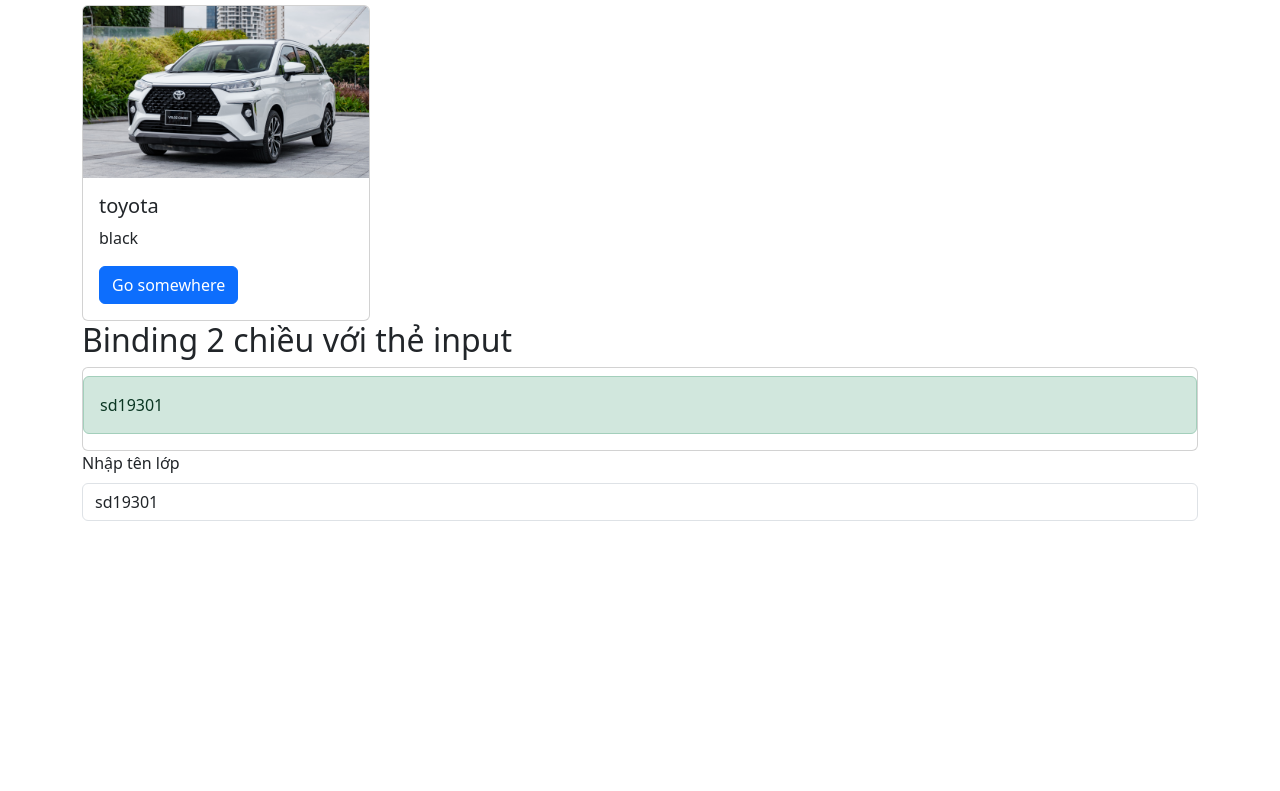
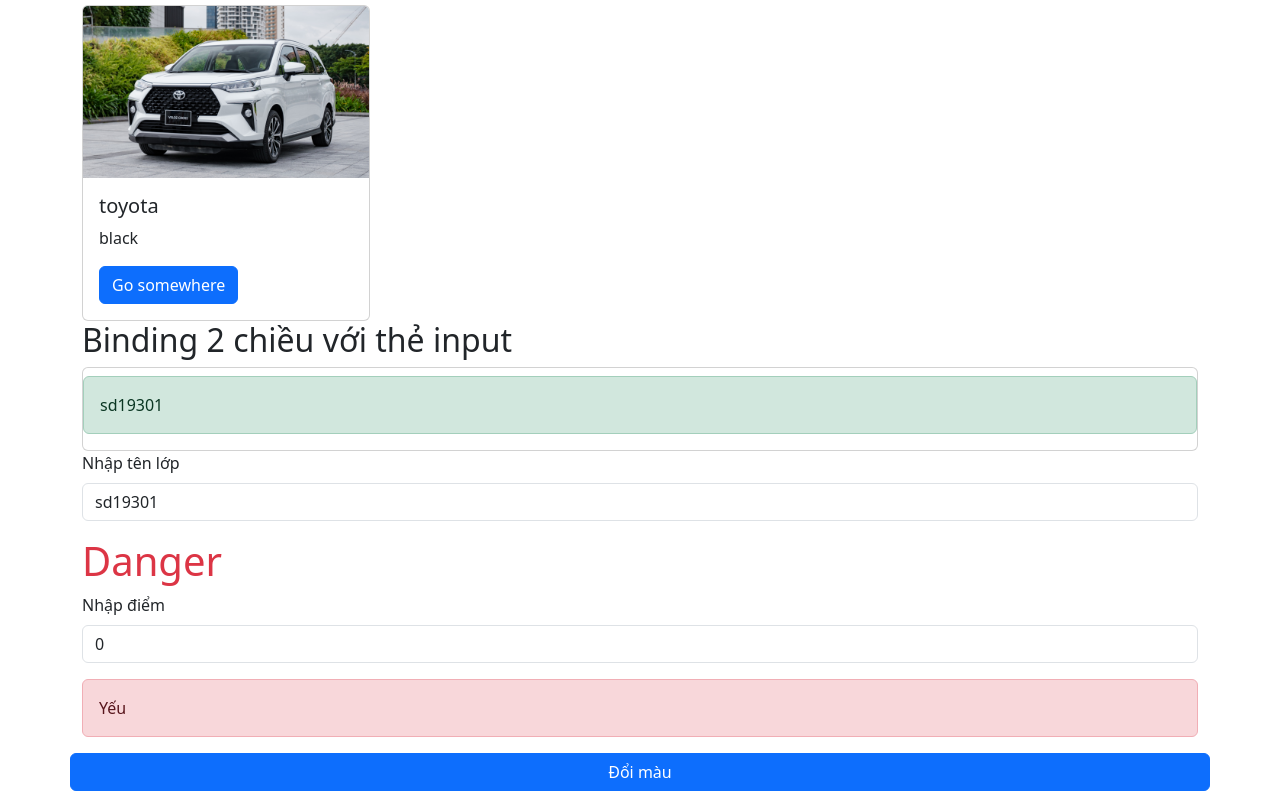
Before and after one commit to HieuNT-2001/VUEJS---SOF308, a Vue app in the folder sof308-js/: page / in a window 1280 px wide. Shown: the part 1481-2272 px from the top of the page. Before the commit the page ends 2018 px from the top, so only its background shows below. Built offline with nearby package versions, Linux system fonts and the light colour scheme.

Commit message:
hoc v-if, v-bind voi class

```diff
--- a/sof308-js/src/App.vue
+++ b/sof308-js/src/App.vue
@@ -3,6 +3,7 @@
 // import TheWelcome from './components/TheWelcome.vue'
 import Bai1 from './components/Bai1.vue'
 import Bai2 from './components/Bai2.vue'
+import ClassBinding from './components/ClassBinding.vue';
 import State from './components/State.vue';
 </script>
 
@@ -56,6 +57,7 @@ import State from './components/State.vue';
       <Bai1 />
       <Bai2 />
       <State />
+      <ClassBinding />
     </div>
   </div>
 </template>
--- /dev/null
+++ b/sof308-js/src/components/ClassBinding.vue
@@ -0,0 +1,52 @@
+<script setup>
+import { ref } from 'vue'
+
+let changeColor = ref(true)
+
+// Khai báo ra hàm đổi màu
+function color() {
+  changeColor.value = !changeColor.value
+}
+
+// Khai báo 1 biến score có giá trị là số
+let score = ref(0)
+</script>
+
+<template>
+  <div class="col-md-12">
+    <!-- Sử dụng class để chuyển class dựa trên điều kiện -->
+    <h1 :class="changeColor ? 'text-danger' : ''">Danger</h1>
+  </div>
+
+  <div class="col-md-12">
+    <!-- Sử dụng câu lệnh điều kiện trong vuejs -->
+    <!-- BT: cho người dùng v-if & v-else trong vuejs
+      nếu điểm >= 9 => xuất sắc => alert-success
+      nếu điểm >= 8 => giỏi => alert-primary
+      nếu điểm >= 7 => khá => alert-secondary
+      nếu điểm >= 6 => trung bình => alert-info
+      còn lại là yếu => alert-danger -->
+    <div class="mb-3">
+      <label for="exampleFormControlInput1" class="form-label">Nhập điểm</label>
+      <input
+        v-model="score"
+        type="number"
+        class="form-control"
+        id="exampleFormControlInput1"
+      />
+    </div>
+    <div v-if="score >= 9" class="alert alert-success" role="alert">
+      Xuất sắc
+    </div>
+    <div v-if="score >= 8" class="alert alert-primary" role="alert">Giỏi</div>
+    <div v-if="score >= 7" class="alert alert-secondary" role="alert">Khá</div>
+    <div v-if="score >= 6" class="alert alert-info" role="alert">
+      Trung bình
+    </div>
+    <div v-else class="alert alert-danger" role="alert">Yếu</div>
+  </div>
+
+  <button class="btn btn-primary" @click="color">Đổi màu</button>
+</template>
+
+<style scoped></style>
```
